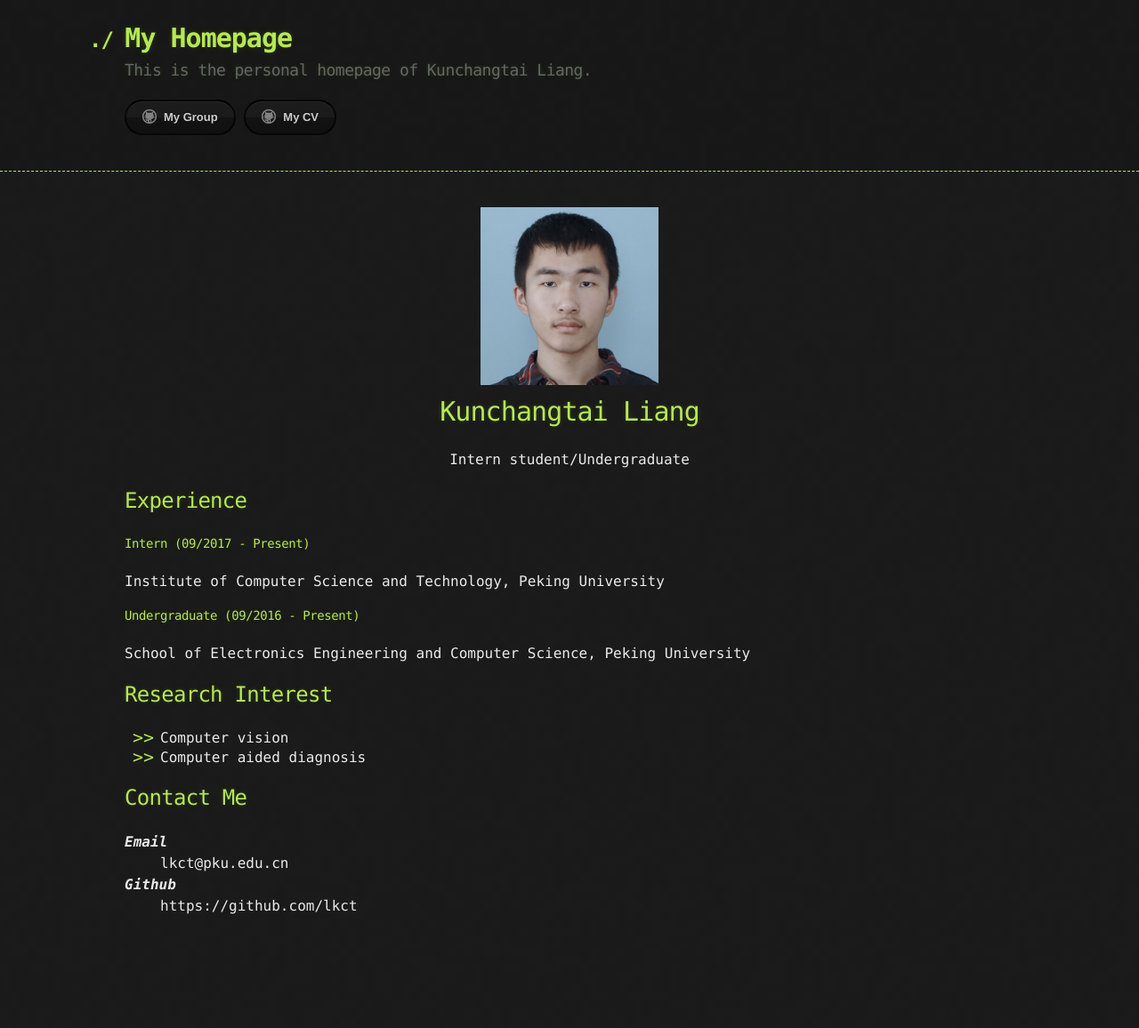
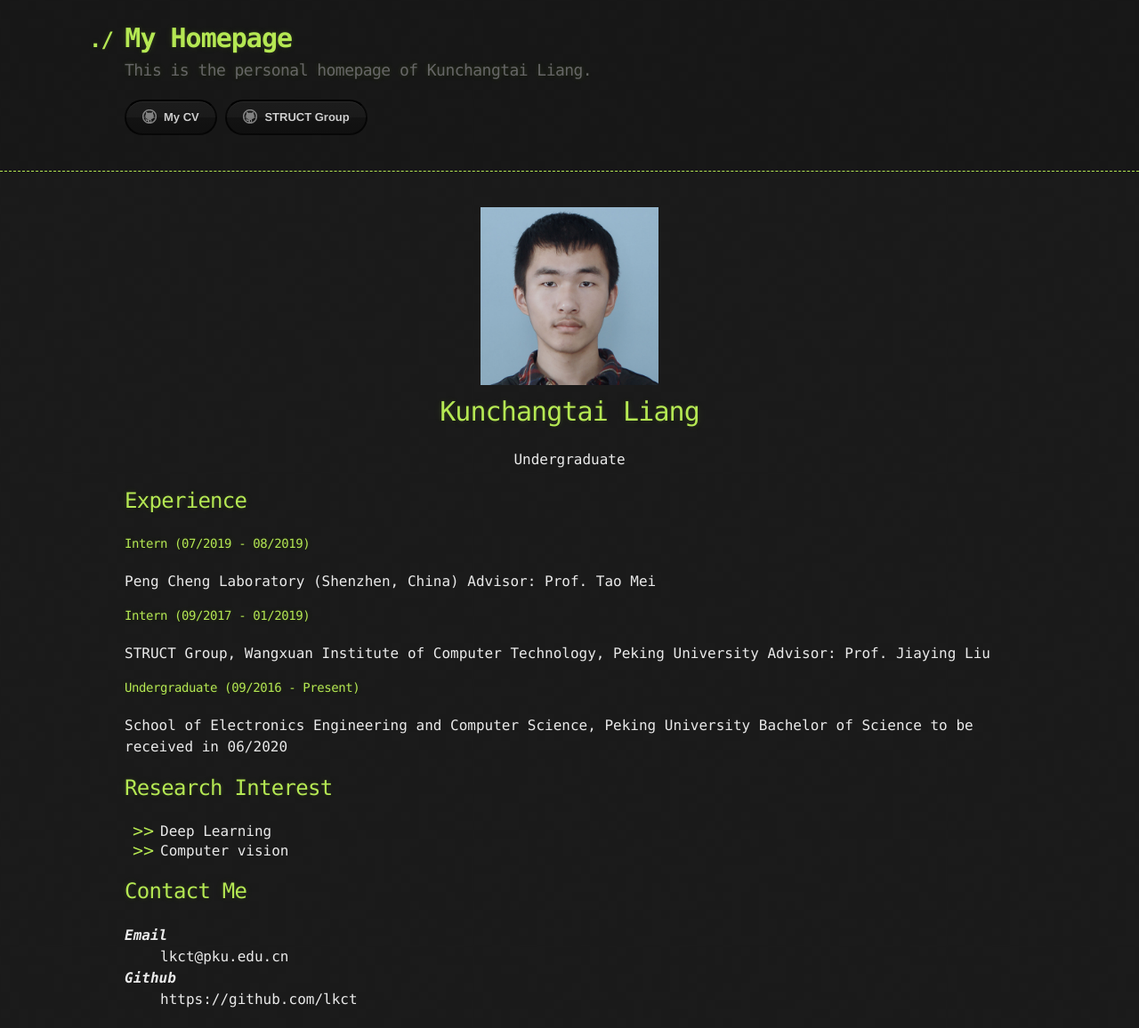
Before and after one commit to lkct/lkct.github.io, a Jekyll site: the page built from index.md, in a window 1280 px wide. Shown: the whole page at 89% size. Built offline with Jekyll 4.4.1, drawn with Linux system fonts in a browser that asks for light colours; before the commit the page ends 1051 px from its top, so only the background shows below that.

Commit message:
update intern

```diff
--- a/_config.yml
+++ b/_config.yml
@@ -3,5 +3,5 @@ description: This is the personal homepage of Kunchangtai Liang.
 show_downloads: false
 google_analytics:
 theme: jekyll-theme-hacker
-group: http://www.icst.pku.edu.cn/struct
 cv: /lkct_CV.pdf
+struct: http://www.icst.pku.edu.cn/struct
--- a/_layouts/default.html
+++ b/_layouts/default.html
@@ -22,8 +22,8 @@
             <a href="{{ site.github.tar_url }}" class="btn">Download as .tar.gz</a>
           {% endif %}
           <!-- <a href="{{ site.github.repository_url }}" class="btn btn-github"><span class="icon"></span>View on GitHub</a> -->
-          <a href="{{ site.group }}" class="btn btn-github"><span class="icon"></span>My Group</a>
           <a href="{{ site.cv }}" class="btn btn-github"><span class="icon"></span>My CV</a>
+          <a href="{{ site.struct }}" class="btn btn-github"><span class="icon"></span>STRUCT Group</a>
         </section>
       </div>
     </header>
--- a/index.md
+++ b/index.md
@@ -5,19 +5,25 @@ layout: default
 <center>
 <img src="/assets/images/liangkunchangtai.jpg" alt="img" height='200' width='200' />
 <h1>Kunchangtai Liang</h1>
-<p>Intern student/Undergraduate</p>
+<p>Undergraduate</p>
 </center>
 
 ## Experience
-#### Intern (09/2017 - Present)
-Institute of Computer Science and Technology, Peking University
+#### Intern (07/2019 - 08/2019)
+Peng Cheng Laboratory (Shenzhen, China)
+Advisor: Prof. Tao Mei
+
+#### Intern (09/2017 - 01/2019)
+STRUCT Group, Wangxuan Institute of Computer Technology, Peking University
+Advisor: Prof. Jiaying Liu
 
 #### Undergraduate (09/2016 - Present)
 School of Electronics Engineering and Computer Science, Peking University
+Bachelor of Science to be received in 06/2020
 
 ## Research Interest
+* Deep Learning
 * Computer vision
-* Computer aided diagnosis
 
 ## Contact Me
 
```
